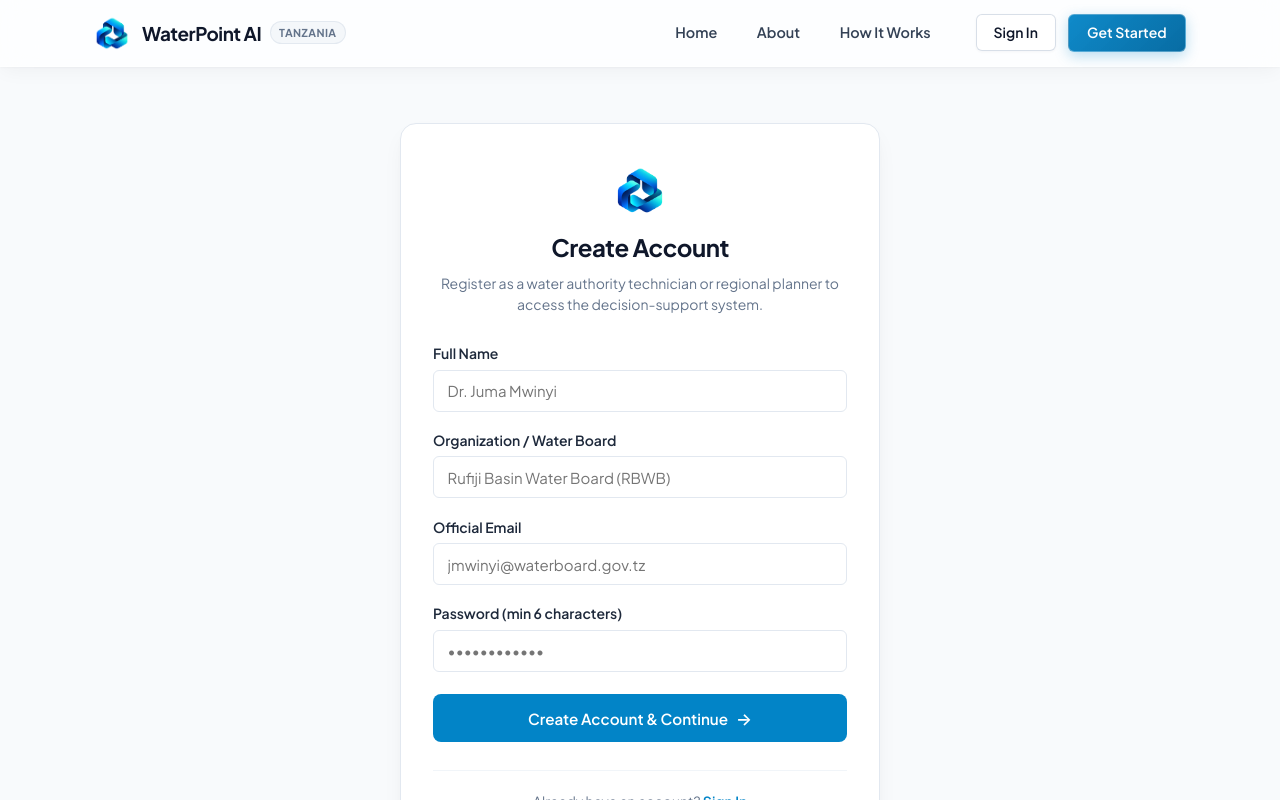
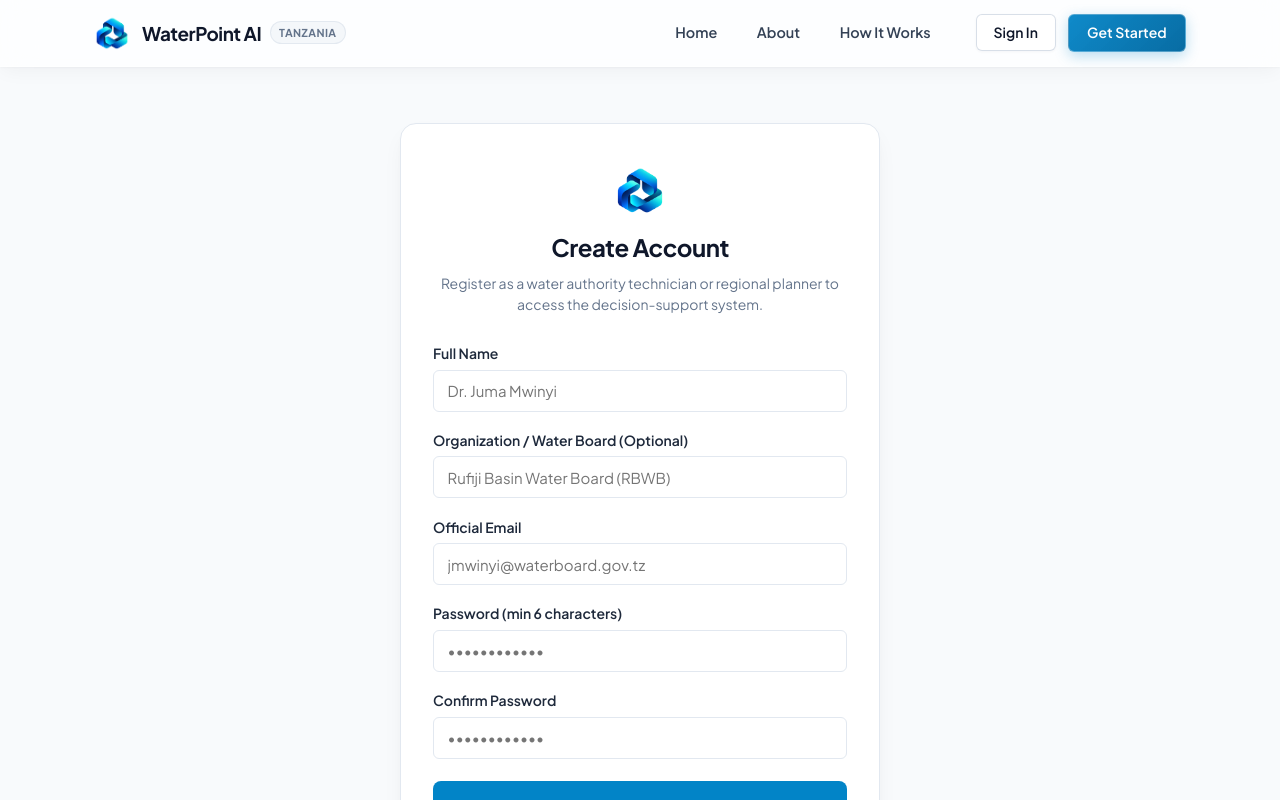
Before and after one commit to WasikaAnusanga/water-point-failure-prediction, a React (Vite) app in the folder app/frontend/: page /signup in a window 1280 px wide. Shown: the top 800 px of the page. Built offline with nearby package versions, Linux system fonts and the light colour scheme.

Commit message:
confirm password fixed

```diff
--- a/app/frontend/src/context/AuthContext.jsx
+++ b/app/frontend/src/context/AuthContext.jsx
@@ -54,8 +54,8 @@ export function AuthProvider({ children }) {
     return res;
   };
 
-  const signup = async ({ name, organization, email, password }) => {
-    const res = await signUpUser({ name, organization, email, password });
+  const signup = async (signupData) => {
+    const res = await signUpUser(signupData);
     if (res.access_token && res.user) {
       setToken(res.access_token);
       setUser(res.user);
--- a/app/frontend/src/index.css
+++ b/app/frontend/src/index.css
@@ -1739,10 +1739,14 @@ a {
 }
 
 .field-error-msg {
-  font-size: 0.75rem;
+  display: flex;
+  align-items: center;
+  gap: 0.35rem;
+  font-size: 0.785rem;
   color: #dc2626;
-  font-weight: 500;
-  margin-top: 0.15rem;
+  font-weight: 600;
+  margin-top: 0.25rem;
+  line-height: 1.35;
 }
 
 .field-control {
@@ -1755,12 +1759,22 @@ a {
   border: 1px solid var(--border-light);
   border-radius: var(--radius-sm);
   outline: none;
-  transition: border-color 0.15s ease, box-shadow 0.15s ease;
+  transition: border-color 0.15s ease, box-shadow 0.15s ease, background-color 0.15s ease;
 }
 
 .field-control:focus {
   border-color: var(--border-focus);
   box-shadow: 0 0 0 3px rgba(2, 132, 199, 0.15);
+}
+
+.field-control.has-error {
+  border-color: #ef4444 !important;
+  background-color: #fef2f2 !important;
+}
+
+.field-control.has-error:focus {
+  border-color: #dc2626 !important;
+  box-shadow: 0 0 0 3px rgba(239, 68, 68, 0.2) !important;
 }
 
 .field-control:disabled {
--- a/app/frontend/src/pages/LoginPage.jsx
+++ b/app/frontend/src/pages/LoginPage.jsx
@@ -9,24 +9,63 @@ export default function LoginPage() {
   const [email, setEmail] = useState('');
   const [password, setPassword] = useState('');
   const [isLoading, setIsLoading] = useState(false);
-  const [error, setError] = useState(null);
+  const [fieldErrors, setFieldErrors] = useState({});
+  const [serverError, setServerError] = useState(null);
   const { login } = useAuth();
   const navigate = useNavigate();
   const location = useLocation();
 
   const isRedirectedFromPredict = location.state?.from?.pathname === '/predict';
 
+  const handleFieldChange = (field, value, setter) => {
+    setter(value);
+    if (fieldErrors[field]) {
+      setFieldErrors((prev) => {
+        const next = { ...prev };
+        delete next[field];
+        return next;
+      });
+    }
+    if (serverError) {
+      setServerError(null);
+    }
+  };
+
   const handleSubmit = async (e) => {
     e.preventDefault();
+    const errors = {};
+
+    if (!email.trim()) {
+      errors.email = 'Please enter your registered email address.';
+    }
+    if (!password) {
+      errors.password = 'Please enter your password.';
+    }
+
+    if (Object.keys(errors).length > 0) {
+      setFieldErrors(errors);
+      setServerError(null);
+      return;
+    }
+
     setIsLoading(true);
-    setError(null);
+    setFieldErrors({});
+    setServerError(null);
 
     try {
       await login(email, password);
       const destination = location.state?.from?.pathname || '/predict';
       navigate(destination, { replace: true });
     } catch (err) {
-      setError(err.message || 'Authentication failed. Please check your credentials.');
+      const msg = err.message || 'Authentication failed. Please check your credentials.';
+      if (msg.toLowerCase().includes('credential') || msg.toLowerCase().includes('password') || msg.toLowerCase().includes('invalid')) {
+        setFieldErrors({
+          email: 'Invalid credentials. Please verify your email and password.',
+          password: ' '
+        });
+      } else {
+        setServerError(msg);
+      }
     } finally {
       setIsLoading(false);
     }
@@ -48,7 +87,7 @@ export default function LoginPage() {
             </p>
           </div>
 
-          {isRedirectedFromPredict && !error && (
+          {isRedirectedFromPredict && !serverError && Object.keys(fieldErrors).length === 0 && (
             <div className="system-alert alert-info auth-alert" role="alert">
               <span className="alert-icon">🔒</span>
               <div className="alert-content">
@@ -58,29 +97,32 @@ export default function LoginPage() {
             </div>
           )}
 
-          {error && (
+          {serverError && (
             <div className="system-alert alert-danger alert-error auth-alert" role="alert">
               <span className="alert-icon">⚠️</span>
               <div className="alert-content">
-                <strong className="alert-title">Sign In Failed:</strong>
-                <span className="alert-msg">{error}</span>
+                <strong className="alert-title">Sign In Error:</strong>
+                <span className="alert-msg">{serverError}</span>
               </div>
             </div>
           )}
 
-          <form className="auth-form" onSubmit={handleSubmit}>
+          <form className="auth-form" onSubmit={handleSubmit} noValidate>
             <div className="field-group">
               <label htmlFor="login-email">Email Address</label>
               <input
                 type="email"
                 id="login-email"
-                className="field-control"
+                className={`field-control ${fieldErrors.email ? 'has-error' : ''}`}
                 placeholder="officer@waterboard.gov.tz"
                 value={email}
-                onChange={(e) => setEmail(e.target.value)}
+                onChange={(e) => handleFieldChange('email', e.target.value, setEmail)}
                 required
                 disabled={isLoading}
               />
+              {fieldErrors.email && (
+                <span className="field-error-msg">⚠️ {fieldErrors.email}</span>
+              )}
             </div>
 
             <div className="field-group">
@@ -88,13 +130,16 @@ export default function LoginPage() {
               <input
                 type="password"
                 id="login-password"
-                className="field-control"
+                className={`field-control ${fieldErrors.password ? 'has-error' : ''}`}
                 placeholder="••••••••••••"
                 value={password}
-                onChange={(e) => setPassword(e.target.value)}
+                onChange={(e) => handleFieldChange('password', e.target.value, setPassword)}
                 required
                 disabled={isLoading}
               />
+              {fieldErrors.password && fieldErrors.password.trim() && (
+                <span className="field-error-msg">⚠️ {fieldErrors.password}</span>
+              )}
             </div>
 
             <button
--- a/app/frontend/src/pages/SignupPage.jsx
+++ b/app/frontend/src/pages/SignupPage.jsx
@@ -10,26 +10,70 @@ export default function SignupPage() {
   const [organization, setOrganization] = useState('');
   const [email, setEmail] = useState('');
   const [password, setPassword] = useState('');
+  const [confirmPassword, setConfirmPassword] = useState('');
   const [isLoading, setIsLoading] = useState(false);
-  const [error, setError] = useState(null);
+  const [fieldErrors, setFieldErrors] = useState({});
+  const [serverError, setServerError] = useState(null);
   const { signup } = useAuth();
   const navigate = useNavigate();
 
+  const handleFieldChange = (field, value, setter) => {
+    setter(value);
+    if (fieldErrors[field]) {
+      setFieldErrors((prev) => {
+        const next = { ...prev };
+        delete next[field];
+        return next;
+      });
+    }
+    if (serverError) {
+      setServerError(null);
+    }
+  };
+
   const handleSubmit = async (e) => {
     e.preventDefault();
+    const errors = {};
+
+    if (!name.trim()) {
+      errors.name = 'Please enter your full name.';
+    }
+
+    const emailRegex = /^[\w\.-]+@([\w-]+\.)+[\w-]{2,4}$/;
+    if (!email.trim() || !emailRegex.test(email.trim())) {
+      errors.email = 'Please provide a valid official email address.';
+    }
+
     if (password.length < 6) {
-      setError('Password must be at least 6 characters in length.');
+      errors.password = 'Password must be at least 6 characters in length.';
+    }
+
+    if (password !== confirmPassword) {
+      errors.confirmPassword = 'Passwords do not match. Please ensure both passwords are identical.';
+    }
+
+    if (Object.keys(errors).length > 0) {
+      setFieldErrors(errors);
+      setServerError(null);
       return;
     }
 
     setIsLoading(true);
-    setError(null);
+    setFieldErrors({});
+    setServerError(null);
 
     try {
-      await signup({ name, organization, email, password });
+      await signup({ name, organization, email, password, confirm_password: confirmPassword });
       navigate('/predict');
     } catch (err) {
-      setError(err.message || 'Registration failed. Please check the provided information.');
+      const msg = err.message || 'Registration failed. Please check the provided information.';
+      if (msg.toLowerCase().includes('already exists') || msg.toLowerCase().includes('email')) {
+        setFieldErrors({ email: 'An account with this email address already exists.' });
+      } else if (msg.toLowerCase().includes('match') || msg.toLowerCase().includes('password')) {
+        setFieldErrors({ confirmPassword: 'Passwords do not match. Please ensure both passwords are identical.' });
+      } else {
+        setServerError(msg);
+      }
     } finally {
       setIsLoading(false);
     }
@@ -51,33 +95,36 @@ export default function SignupPage() {
             </p>
           </div>
 
-          {error && (
+          {serverError && (
             <div className="system-alert alert-danger alert-error auth-alert" role="alert">
               <span className="alert-icon">⚠️</span>
               <div className="alert-content">
-                <strong className="alert-title">Registration Failed:</strong>
-                <span className="alert-msg">{error}</span>
+                <strong className="alert-title">Registration Error:</strong>
+                <span className="alert-msg">{serverError}</span>
               </div>
             </div>
           )}
 
-          <form className="auth-form" onSubmit={handleSubmit}>
+          <form className="auth-form" onSubmit={handleSubmit} noValidate>
             <div className="field-group">
               <label htmlFor="signup-name">Full Name</label>
               <input
                 type="text"
                 id="signup-name"
-                className="field-control"
+                className={`field-control ${fieldErrors.name ? 'has-error' : ''}`}
                 placeholder="Dr. Juma Mwinyi"
                 value={name}
-                onChange={(e) => setName(e.target.value)}
+                onChange={(e) => handleFieldChange('name', e.target.value, setName)}
                 required
                 disabled={isLoading}
               />
+              {fieldErrors.name && (
+                <span className="field-error-msg">⚠️ {fieldErrors.name}</span>
+              )}
             </div>
 
             <div className="field-group">
-              <label htmlFor="signup-org">Organization / Water Board</label>
+              <label htmlFor="signup-org">Organization / Water Board (Optional)</label>
               <input
                 type="text"
                 id="signup-org"
@@ -94,13 +141,16 @@ export default function SignupPage() {
               <input
                 type="email"
                 id="signup-email"
-                className="field-control"
+                className={`field-control ${fieldErrors.email ? 'has-error' : ''}`}
                 placeholder="jmwinyi@waterboard.gov.tz"
                 value={email}
-                onChange={(e) => setEmail(e.target.value)}
+                onChange={(e) => handleFieldChange('email', e.target.value, setEmail)}
                 required
                 disabled={isLoading}
               />
+              {fieldErrors.email && (
+                <span className="field-error-msg">⚠️ {fieldErrors.email}</span>
+              )}
             </div>
 
             <div className="field-group">
@@ -108,14 +158,35 @@ export default function SignupPage() {
               <input
                 type="password"
                 id="signup-password"
-                className="field-control"
+                className={`field-control ${fieldErrors.password ? 'has-error' : ''}`}
                 placeholder="••••••••••••"
                 value={password}
-                onChange={(e) => setPassword(e.target.value)}
+                onChange={(e) => handleFieldChange('password', e.target.value, setPassword)}
                 required
                 minLength={6}
                 disabled={isLoading}
               />
+              {fieldErrors.password && (
+                <span className="field-error-msg">⚠️ {fieldErrors.password}</span>
+              )}
+            </div>
+
+            <div className="field-group">
+              <label htmlFor="signup-confirm-password">Confirm Password</label>
+              <input
+                type="password"
+                id="signup-confirm-password"
+                className={`field-control ${fieldErrors.confirmPassword ? 'has-error' : ''}`}
+                placeholder="••••••••••••"
+                value={confirmPassword}
+                onChange={(e) => handleFieldChange('confirmPassword', e.target.value, setConfirmPassword)}
+                required
+                minLength={6}
+                disabled={isLoading}
+              />
+              {fieldErrors.confirmPassword && (
+                <span className="field-error-msg">⚠️ {fieldErrors.confirmPassword}</span>
+              )}
             </div>
 
             <button
```
Also changed, not shown: 1 other file (tests, documents, lock files or other folders).
